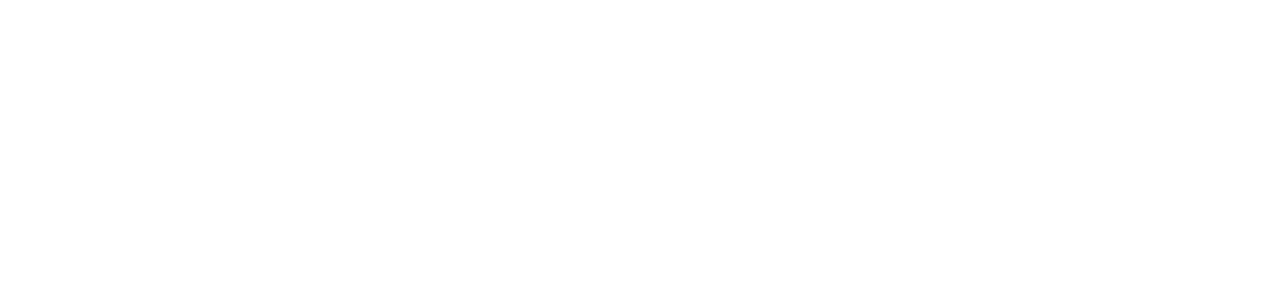
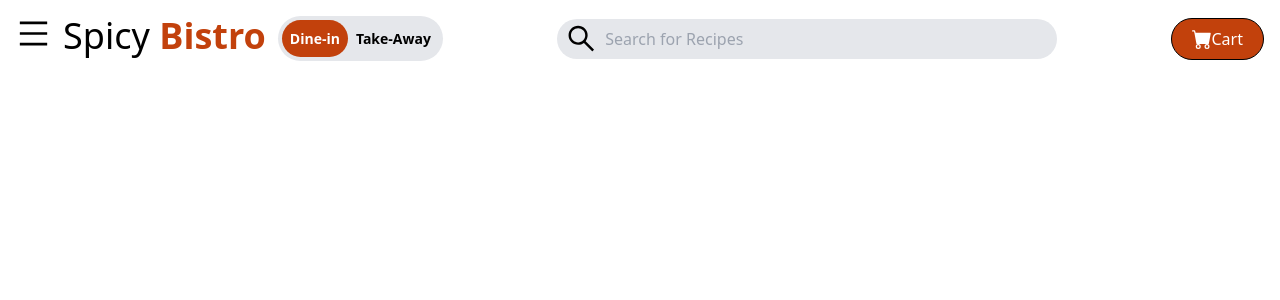
Before and after one commit to ak220193/Eats-app, a React (Create React App) app: page / in a window 1280 px wide. Shown: the top 300 px of the page. Built offline with nearby package versions, Linux system fonts and the light colour scheme.

Commit message:
navbar done

```diff
--- a/package.json
+++ b/package.json
@@ -8,6 +8,7 @@
     "@testing-library/user-event": "^13.5.0",
     "react": "^18.2.0",
     "react-dom": "^18.2.0",
+    "react-icons": "^4.11.0",
     "react-scripts": "5.0.1",
     "web-vitals": "^2.1.4"
   },
@@ -34,5 +35,8 @@
       "last 1 firefox version",
       "last 1 safari version"
     ]
+  },
+  "devDependencies": {
+    "tailwindcss": "^3.3.3"
   }
 }
--- a/src/App.js
+++ b/src/App.js
@@ -1,9 +1,10 @@
+import Navbar from "./components/Navbar";
 
 
 function App() {
   return (
     <div className="App">
-
+     <Navbar />
     </div>
   );
 }
--- /dev/null
+++ b/src/components/Navbar.js
@@ -0,0 +1,93 @@
+import React, { useState } from 'react';
+import { AiOutlineMenu, AiOutlineSearch, AiOutlineClose } from 'react-icons/ai';
+import { BsFillCartFill, BsPerson } from 'react-icons/bs';
+import { TbTruckReturn } from 'react-icons/tb';
+import { FaGoogleWallet } from 'react-icons/fa';
+import { MdHelp, MdOutlineFavorite } from 'react-icons/md';
+
+const Navbar = () => {
+  const [sideNav, setSideNav] = useState(false);
+  console.log(sideNav);
+
+  return (
+    <div className='max-w-[1520px] mx-auto flex justify-between items-center p-4'>
+      <div className='flex item-center'>
+        <div onClick={() => setSideNav(!sideNav)} className='cursor-pointer'>
+          <AiOutlineMenu size={35} />
+        </div>
+        <h1 className='text-2xl sm:text-3xl lg:text-4xl px-1 mx-2 '>
+          Spicy <span className='font-bold text-orange-700'> Bistro </span>
+        </h1>
+        <div className='hidden lg:flex items-center bg-gray-200 rounded-full p-1 text-[14px]'>
+          <p className='bg-orange-700 text-white rounded-full p-2 font-bold'> Dine-in </p>
+          <p className='p-2 font-bold'> Take-Away </p>
+        </div>
+      </div>
+
+      <div className='bg-gray-200 rounded-full flex items-center px-2 w-[200px] sm:w-[400px] lg:w-[500px]'>
+        <AiOutlineSearch size={35} />
+        <input
+          className='bg-transparent p-2 w-full focus:outline-none'
+          type='text'
+          placeholder='Search for Recipes'
+        />
+      </div>
+
+      <button className='bg-orange-700 text-white hidden md:flex items-center py-2 rounded-full'>
+        <BsFillCartFill size={20} /> Cart
+      </button>
+
+      {sideNav ? (
+        <div className='bg-black/60 fixed w-full h-screen z-10 top-0 left-0'
+        onClick={() => setSideNav(!sideNav)}>
+
+        </div>
+      ) : (
+        ''
+      )}
+
+      <div
+        className={
+          sideNav
+            ? 'fixed top-0 left-0 w-[300px] h-screen bg-white z-10 duration-300'
+            : 'fixed top-0 left-[-100%] w-[300px] h-screen bg-white z-10 duration-300'
+        }
+      >
+        <AiOutlineClose
+          onClick={() => setSideNav(!sideNav)}
+          className='absolute right-4 top-4 cursor-pointer'
+          size={35}
+        />
+        <h2 className='text-2xl p-4 '>
+          Spicy <span className='text-orange-700 font-bold'> Bistro </span>{' '}
+        </h2>
+        <nav>
+          <ul className='flex flex-col p-4 text-gray-900'>
+            <li className='text-xl py-4 flex'>
+              <BsPerson size={25} className='mr-4 text-white bg-black rounded-full' />
+              My Account
+            </li>
+            <li className='text-xl py-4 flex'>
+              <TbTruckReturn size={25} className='mr-4 text-white bg-black rounded-full' />
+              Delivery
+            </li>
+            <li className='text-xl py-4 flex'>
+              <MdOutlineFavorite size={25} className='mr-4 text-white bg-black rounded-full' />
+              My Favorite
+            </li>
+            <li className='text-xl py-4 flex'>
+              <FaGoogleWallet size={25} className='mr-4 text-white bg-black rounded-full' />
+              My Wallet
+            </li>
+            <li className='text-xl py-4 flex'>
+              <MdHelp size={25} className='mr-4 text-white bg-black rounded-full' />
+              Help
+            </li>
+          </ul>
+        </nav>
+      </div>
+    </div>
+  );
+};
+
+export default Navbar;
--- a/src/index.css
+++ b/src/index.css
@@ -1,13 +1,9 @@
-body {
-  margin: 0;
-  font-family: -apple-system, BlinkMacSystemFont, 'Segoe UI', 'Roboto', 'Oxygen',
-    'Ubuntu', 'Cantarell', 'Fira Sans', 'Droid Sans', 'Helvetica Neue',
-    sans-serif;
-  -webkit-font-smoothing: antialiased;
-  -moz-osx-font-smoothing: grayscale;
+@tailwind base;
+@tailwind components;
+@tailwind utilities;
+
+@layer base {
+  button{
+    @apply border border-black rounded-xl  px-5 py-1
+  }
 }
-
-code {
-  font-family: source-code-pro, Menlo, Monaco, Consolas, 'Courier New',
-    monospace;
-}
--- /dev/null
+++ b/tailwind.config.js
@@ -0,0 +1,8 @@
+/** @type {import('tailwindcss').Config} */
+module.exports ={
+  content :['./src/**/*.{js,jsx,ts,tsx}'],
+  theme:{
+    extend:{},
+  },
+  plugins: [],
+}
```
Also changed, not shown: src/components/Categories.js (added), src/components/Footer.js (added), src/components/Herobanner.js (added), src/components/Meal.js (added), src/components/Newsletter.js (added), src/components/Quickdelivery.js (added), src/components/Toppics.js (added), 1 other file (tests, documents, lock files or other folders).
